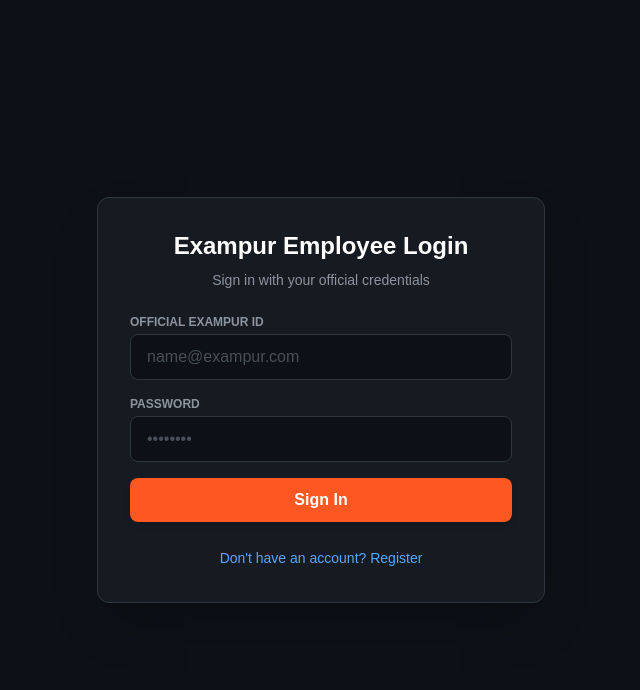
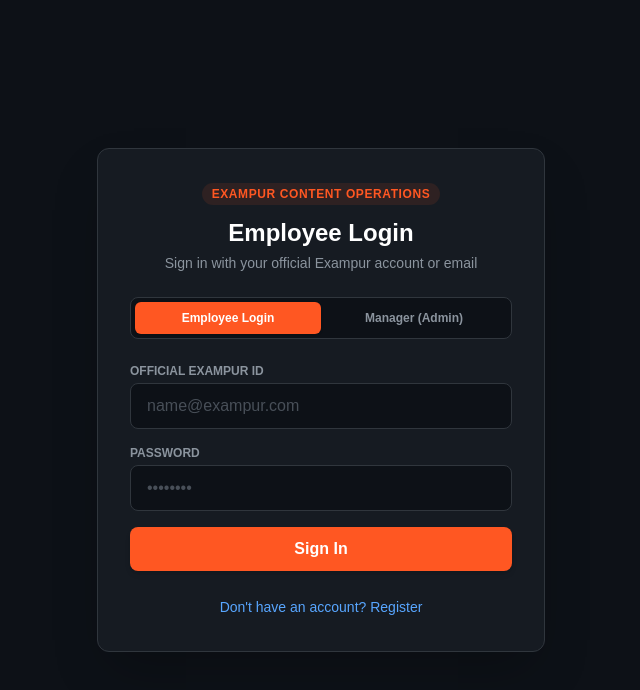
Before and after one commit to AK47amit/exampur-content-tracker1, a Next.js app: page /login in a window 1280 px wide. Shown: the top 690 px of the page, without its empty margins (319-959 px from the left). Built offline with nearby package versions, Linux system fonts and the light colour scheme; no server answers.

Commit message:
fix: restore full UI tabs including admin and employee login

```diff
--- a/app/login/page.tsx
+++ b/app/login/page.tsx
@@ -6,7 +6,8 @@ import { useRouter } from 'next/navigation';
 
 export default function LoginPage() {
   const router = useRouter();
-  const [isSignUp, setIsSignUp] = useState(false);
+  const [activeTab, setActiveTab] = useState<'employee-login' | 'employee-signup' | 'admin'>('employee-login');
+
   const [email, setEmail] = useState('');
   const [password, setPassword] = useState('');
   const [recoveryEmail, setRecoveryEmail] = useState('');
@@ -22,7 +23,7 @@ export default function LoginPage() {
       const officialEmail = email.trim().toLowerCase();
       const personalRecoveryEmail = recoveryEmail.trim().toLowerCase();
 
-      if (isSignUp) {
+      if (activeTab === 'employee-signup') {
         if (!personalRecoveryEmail) {
           throw new Error('Recovery email is required for employee registration.');
         }
@@ -40,12 +41,12 @@ export default function LoginPage() {
 
         if (error) throw error;
 
-        // 2. Force sign out so user cannot bypass and auto-login without checking recovery email
+        // 2. Force sign out so user cannot auto-login without verifying recovery email
         await supabase.auth.signOut();
 
         // 3. Trigger Custom Nodemailer API to send email strictly to Recovery Email
         try {
-          const mailRes = await fetch('/api/send-mail', {
+          await fetch('/api/send-mail', {
             method: 'POST',
             headers: { 'Content-Type': 'application/json' },
             body: JSON.stringify({
@@ -53,21 +54,17 @@ export default function LoginPage() {
               recoveryEmail: personalRecoveryEmail,
             }),
           });
-
-          if (!mailRes.ok) {
-            console.error('Failed to dispatch recovery notification email.');
-          }
         } catch (mailErr) {
           console.error('Mail dispatch network error:', mailErr);
         }
 
         alert('Account created successfully! Verification details have been sent to your recovery email. Please check your recovery inbox.');
-        setIsSignUp(false);
+        setActiveTab('employee-login');
         setEmail('');
         setPassword('');
         setRecoveryEmail('');
       } else {
-        // Sign In Flow
+        // Sign In Flow (For both Employee and Admin)
         const { data, error } = await supabase.auth.signInWithPassword({
           email: officialEmail,
           password,
@@ -89,14 +86,41 @@ export default function LoginPage() {
   return (
     <div className="min-h-screen bg-[#0d1117] flex items-center justify-center p-4">
       <div className="bg-[#161b22] border border-[#30363d] rounded-xl p-8 max-w-md w-full shadow-2xl">
-        <h2 className="text-2xl font-bold text-white mb-2 text-center">
-          {isSignUp ? 'Employee Registration' : 'Exampur Employee Login'}
+
+        {/* Top Header & Tabs matching original UI */}
+        <div className="text-center mb-6">
+          <span className="text-xs bg-[#ff5722]/10 text-[#ff5722] font-semibold px-2.5 py-1 rounded-full uppercase tracking-wider">
+            EXAMPUR Content Operations
+          </span>
+          <h2 className="text-2xl font-bold text-white mt-3">
+            {activeTab === 'admin' ? 'Manager (Admin) Login' : activeTab === 'employee-signup' ? 'Employee Registration' : 'Employee Login'}
           </h2>
-        <p className="text-sm text-[#8b949e] mb-6 text-center">
-          {isSignUp
+          <p className="text-sm text-[#8b949e] mt-1">
+            {activeTab === 'admin'
+              ? 'Sign in with administrator credentials'
+              : activeTab === 'employee-signup'
               ? 'Register using your official Exampur ID'
-            : 'Sign in with your official credentials'}
+              : 'Sign in with your official Exampur account or email'}
           </p>
+        </div>
+
+        {/* Tab Switcher */}
+        <div className="flex bg-[#0d1117] p-1 rounded-lg border border-[#30363d] mb-6">
+          <button
+            type="button"
+            onClick={() => { setActiveTab('employee-login'); setErrorMsg(''); }}
+            className={`flex-1 py-2 text-xs font-semibold rounded-md transition ${activeTab === 'employee-login' ? 'bg-[#ff5722] text-white shadow' : 'text-[#8b949e] hover:text-white'}`}
+          >
+            Employee Login
+          </button>
+          <button
+            type="button"
+            onClick={() => { setActiveTab('admin'); setErrorMsg(''); }}
+            className={`flex-1 py-2 text-xs font-semibold rounded-md transition ${activeTab === 'admin' ? 'bg-[#ff5722] text-white shadow' : 'text-[#8b949e] hover:text-white'}`}
+          >
+            Manager (Admin)
+          </button>
+        </div>
 
         {errorMsg && (
           <div className="bg-red-950/50 border border-red-800 text-red-300 p-3 rounded-lg text-sm mb-4">
@@ -107,19 +131,19 @@ export default function LoginPage() {
         <form onSubmit={handleAuth} className="space-y-4">
           <div>
             <label className="block text-xs font-semibold text-[#8b949e] uppercase mb-1">
-              Official Exampur ID
+              {activeTab === 'admin' ? 'Admin Email' : 'Official Exampur ID'}
             </label>
             <input
               type="email"
               required
-              placeholder="name@exampur.com"
+              placeholder={activeTab === 'admin' ? 'admin@exampur.com' : 'name@exampur.com'}
               value={email}
               onChange={(e) => setEmail(e.target.value)}
               className="w-full bg-[#0d1117] border border-[#30363d] rounded-lg px-4 py-2.5 text-white placeholder-[#484f58] focus:outline-none focus:border-[#58a6ff]"
             />
           </div>
 
-          {isSignUp && (
+          {activeTab === 'employee-signup' && (
             <div>
               <label className="block text-xs font-semibold text-[#8b949e] uppercase mb-1">
                 Personal Recovery Email
@@ -154,22 +178,25 @@ export default function LoginPage() {
             disabled={loading}
             className="w-full bg-[#ff5722] hover:bg-[#f4511e] text-white font-bold py-2.5 rounded-lg transition duration-200 shadow-md disabled:opacity-50"
           >
-            {loading ? 'Processing...' : isSignUp ? 'Register Employee' : 'Sign In'}
+            {loading ? 'Processing...' : activeTab === 'employee-signup' ? 'Register Employee' : 'Sign In'}
           </button>
         </form>
 
+        {/* Bottom Toggle for Sign Up / Sign In */}
+        {activeTab !== 'admin' && (
           <div className="mt-6 text-center">
             <button
               type="button"
               onClick={() => {
-              setIsSignUp(!isSignUp);
+                setActiveTab(activeTab === 'employee-signup' ? 'employee-login' : 'employee-signup');
                 setErrorMsg('');
               }}
               className="text-sm text-[#58a6ff] hover:underline"
             >
-            {isSignUp ? 'Already have an account? Sign In' : "Don't have an account? Register"}
+              {activeTab === 'employee-signup' ? 'Already have an account? Sign In' : "Don't have an account? Register"}
             </button>
           </div>
+        )}
       </div>
     </div>
   );
```
Lines whose indentation alone changed are shown as unchanged.
